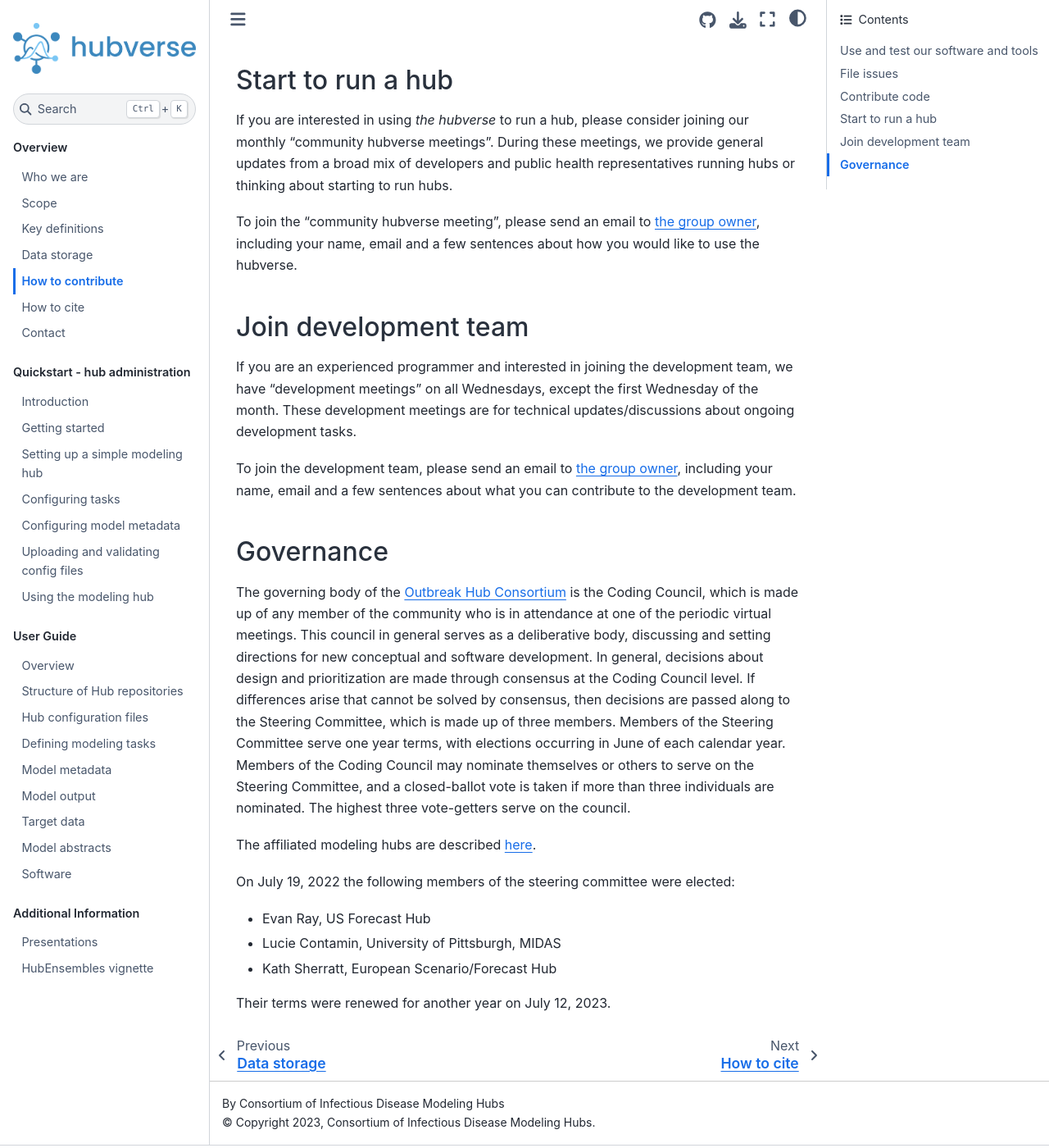
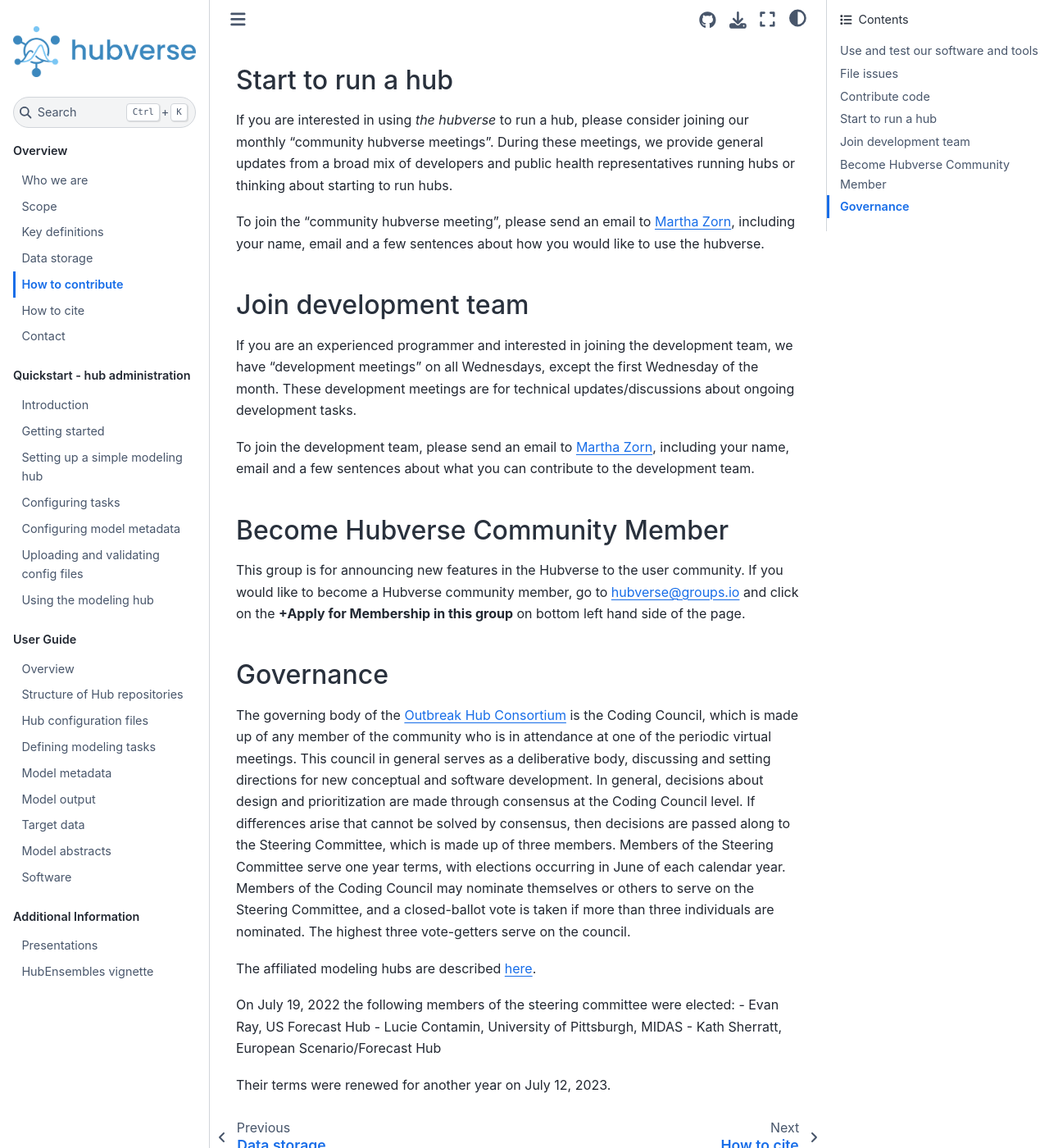
Before and after one commit to hubverse-org/hubDocs, a Sphinx documentation site: the page built from docs/source/overview/contribute.md, in a window 1280 px wide and 1400 px high, scrolled down 682 px. Shown: the whole window at 82% size. Built offline with Sphinx 7.4.7 and the Sphinx Book theme 1.1.4, drawn with Linux system fonts in a browser that asks for light colours.

Commit message:
Change links
1. Links to join meetings to martha
2. become member of hubverse group.io

```diff
--- a/docs/source/overview/contribute.md
+++ b/docs/source/overview/contribute.md
@@ -1,42 +1,40 @@
 # How to contribute
 
-The Consortium of Infectious Disease Modeling Hubs built _the hubverse_ collaboratively and we benefit from your contributions.
+The Consortium of Infectious Disease Modeling Hubs built *the hubverse* collaboratively and we benefit from your contributions.
 
 ## Use and test our software and tools
 
 The hubverse was created for teams to easily create and set-up collaborative modeling hubs, and we benefit from having groups use these tools and tell us about it.
 
-(file_issues)=
 ## File issues
 
-Let us know if something is not working for you or if something could improve. This could be a bug in the code, a case where the tools are not appropriate for your use case, a problem with the documentation, or something else. Issues can be filed in any of the hubverse repositories.  You are also welcome to join the discussion on any existing issue in any of the hubverse repositories.
+Let us know if something is not working for you or if something could improve. This could be a bug in the code, a case where the tools are not appropriate for your use case, a problem with the documentation, or something else. Issues can be filed in any of the hubverse repositories. You are also welcome to join the discussion on any existing issue in any of the hubverse repositories.
 
 ## Contribute code
 
-If you are an interested in contributing to _the hubverse_, please see [guidelines for contributing](https://infectious-disease-modeling-hubs.github.io/hubUtils/CONTRIBUTING.html).
+If you are an interested in contributing to *the hubverse*, please see [guidelines for contributing](https://infectious-disease-modeling-hubs.github.io/hubUtils/CONTRIBUTING.html).
 
 ## Start to run a hub
 
-If you are interested in using _the hubverse_ to run a hub, please consider joining our monthly "community hubverse meetings". During these meetings, we provide general updates from a broad mix of developers and public health representatives running hubs or thinking about starting to run hubs.
+If you are interested in using *the hubverse* to run a hub, please consider joining our monthly "community hubverse meetings". During these meetings, we provide general updates from a broad mix of developers and public health representatives running hubs or thinking about starting to run hubs.
 
-To join the "community hubverse meeting", please send an email to <a href="mailto:hubverse+owner@groups.io">the group owner</a>, including your name, email and a few sentences about how you would like to use the hubverse.
-
+To join the "community hubverse meeting", please send an email to <a href="mailto:mzorn@umass.edu">Martha Zorn</a>, including your name, email and a few sentences about how you would like to use the hubverse.
 
 ## Join development team
 
 If you are an experienced programmer and interested in joining the development team, we have "development meetings" on all Wednesdays, except the first Wednesday of the month. These development meetings are for technical updates/discussions about ongoing development tasks.
 
-To join the development team, please send an email to <a href="mailto:hubverse+owner@groups.io">the group owner</a>, including your name, email and a few sentences about what you can contribute to the development team.
+To join the development team, please send an email to <a href="mailto:mzorn@umass.edu">Martha Zorn</a>, including your name, email and a few sentences about what you can contribute to the development team.
+
+## Become Hubverse Community Member
+This group is for announcing new features in the Hubverse to the user community. If you would like to become a Hubverse community member, go to [hubverse@groups.io](https://groups.io/g/hubverse) and click on the **+Apply for Membership in this group** on bottom left hand side of the page.
 
 ## Governance
-The governing body of the [Outbreak Hub Consortium](../index.md) is the Coding Council, which is made up of any member of the community who is in attendance at one of the periodic virtual meetings.  This council in general serves as a deliberative body, discussing and setting directions for new conceptual and software development. In general, decisions about design and prioritization are made through consensus at the Coding Council level. If differences arise that cannot be solved by consensus, then decisions are passed along to the Steering Committee, which is made up of three members. Members of the Steering Committee serve one year terms, with elections occurring in June of each calendar year. Members of the Coding Council may nominate themselves or others to serve on the Steering Committee, and a closed-ballot vote is taken if more than three individuals are nominated. The highest three vote-getters serve on the council.
+
+The governing body of the [Outbreak Hub Consortium](../index.md) is the Coding Council, which is made up of any member of the community who is in attendance at one of the periodic virtual meetings. This council in general serves as a deliberative body, discussing and setting directions for new conceptual and software development. In general, decisions about design and prioritization are made through consensus at the Coding Council level. If differences arise that cannot be solved by consensus, then decisions are passed along to the Steering Committee, which is made up of three members. Members of the Steering Committee serve one year terms, with elections occurring in June of each calendar year. Members of the Coding Council may nominate themselves or others to serve on the Steering Committee, and a closed-ballot vote is taken if more than three individuals are nominated. The highest three vote-getters serve on the council.
 
 The affiliated modeling hubs are described [here](../index.md).
 
-
-On July 19, 2022 the following members of the steering committee were elected:
-   - Evan Ray, US Forecast Hub
-   - Lucie Contamin, University of Pittsburgh, MIDAS
-   - Kath Sherratt,  European Scenario/Forecast Hub
+On July 19, 2022 the following members of the steering committee were elected: - Evan Ray, US Forecast Hub - Lucie Contamin, University of Pittsburgh, MIDAS - Kath Sherratt, European Scenario/Forecast Hub
 
 Their terms were renewed for another year on July 12, 2023.
```
